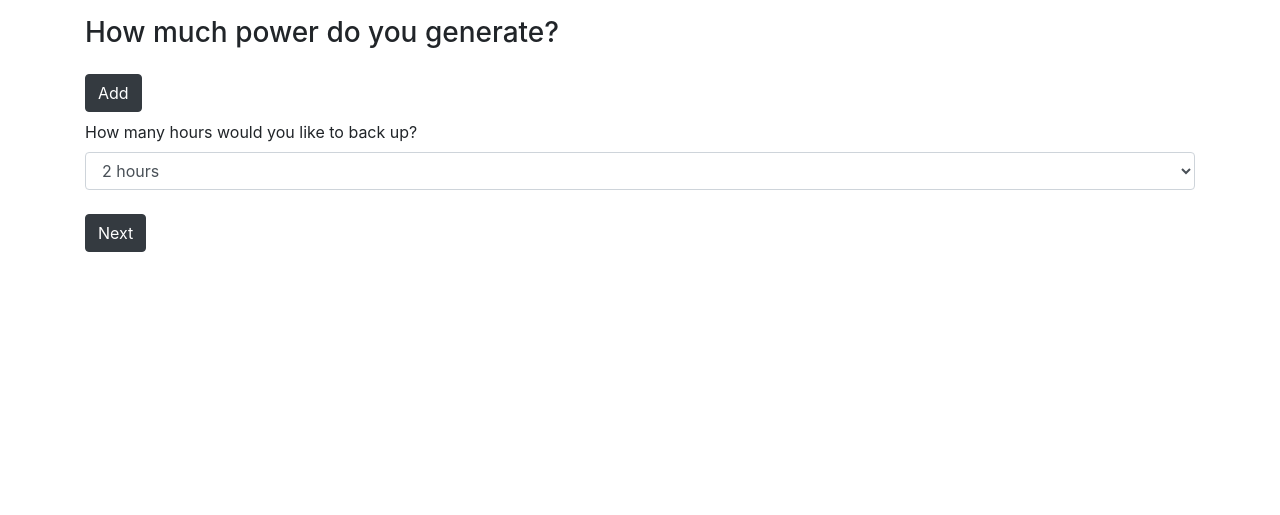
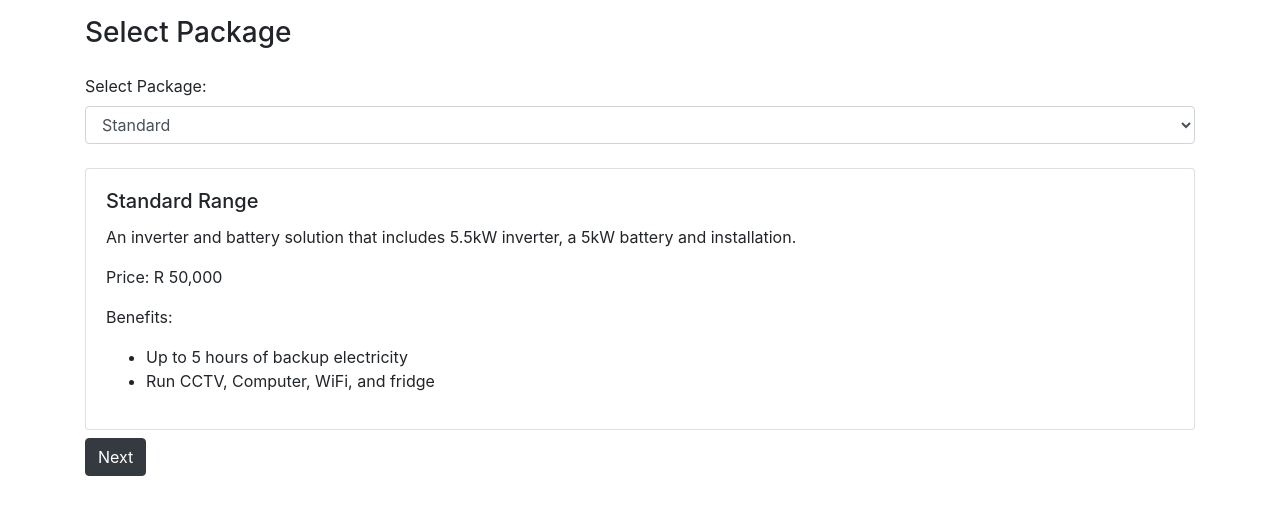
Before and after one commit to NeyoCreator/uwanja-wa-michezo, a Flask app: page /consumption in a window 1280 px wide. Shown: the part 56-571 px from the top of the page. Run offline with Flask 3, Linux system fonts and the light colour scheme; some libraries are stand-ins or nearby versions.

Commit message:
fixed consumtion page

```diff
--- a/templates/consumption.html
+++ b/templates/consumption.html
@@ -38,74 +38,38 @@
 
     <!-- Form Section -->
     <div class="container mt-3">
-        <h3 class="mb-4">How much power do you generate?</h3>
+        <h3 class="mb-4">Select Package</h3>
 
-        <!-- Input Form -->
-    <form action="{{ url_for('consumption') }}" method="post">
-        <!-- Your form fields go here -->
-        <input type="hidden" id="selectedAppliancesInput" name="selectedAppliances" value="">
-        <input type="hidden" id="totalWattInput" name="totalWatt" value="">
-
-        <button type="button" class="btn btn-dark" data-toggle="modal" data-target="#applianceModal">Add</button>
-
-        <!-- Selected Appliances -->
-        <div id="selectedAppliances" class="mt-2"></div>
-        <!-- Total Watt Display -->
-        <div id="totalWattDisplay" class="mt-2"></div>
-
-        <!-- Dropdown for Backup Hours -->
-        <div class="form-group mt-2">
-            <label for="backupHours">How many hours would you like to back up?</label>
-            <select class="form-control" id="backupHours" name="backupHours">
-                <option value="2">2 hours</option>
-                <option value="6">6 hours</option>
-                <option value="8">8 hours</option>
+        <!-- Dropdown for Package Selection -->
+        <div class="form-group">
+            <label for="packageSelection">Select Package:</label>
+            <select class="form-control" id="packageSelection" onchange="showPackageDetails()">
+                <option value="standard">Standard</option>
+                <option value="premium">Premium</option>
             </select>
         </div>
 
-        <!-- Next Button -->
-        <button type="submit" class="btn btn-dark mt-2">Next</button>
-    </form>
-
-        <!-- Appliance Modal -->
-        <div class="modal fade" id="applianceModal" tabindex="-1" role="dialog" aria-labelledby="applianceModalLabel"
-             aria-hidden="true">
-            <div class="modal-dialog" role="document">
-                <div class="modal-content">
-                    <div class="modal-header">
-                        <h5 class="modal-title" id="applianceModalLabel">Select Appliance</h5>
-                        <button type="button" class="close" data-dismiss="modal" aria-label="Close">
-                            <span aria-hidden="true">&times;</span>
-                        </button>
-                    </div>
-                    <div class="modal-body">
-                        <!-- List of Appliances -->
-                        <ul class="list-group">
-                            <li class="list-group-item" data-wattage="100">Refrigerator</li>
-                            <li class="list-group-item" data-wattage="1500">Oven</li>
-                            <li class="list-group-item" data-wattage="1000">Microwave</li>
-                            <li class="list-group-item" data-wattage="800">Stove or Cooktop</li>
-                            <li class="list-group-item" data-wattage="1200">Dishwasher</li>
-                            <li class="list-group-item" data-wattage="500">Washing Machine</li>
-                            <li class="list-group-item" data-wattage="800">Dryer</li>
-                            <li class="list-group-item" data-wattage="700">Toaster</li>
-                            <li class="list-group-item" data-wattage="900">Coffee Maker</li>
-                            <li class="list-group-item" data-wattage="400">Blender</li>
-                            <li class="list-group-item" data-wattage="1200">Kettle</li>
-                            <li class="list-group-item" data-wattage="600">Food Processor</li>
-                            <li class="list-group-item" data-wattage="300">Mixer (stand or hand)</li>
-                            <li class="list-group-item" data-wattage="700">Vacuum Cleaner</li>
-                            <li class="list-group-item" data-wattage="1200">Iron</li>
-                            <li class="list-group-item" data-wattage="1500">Hair Dryer</li>
-                            <li class="list-group-item" data-wattage="1500">Air Conditioner</li>
-                        </ul>
-                    </div>
-                    <div class="modal-footer">
-                        <button type="button" class="btn btn-secondary" data-dismiss="modal">Close</button>
-                    </div>
-                </div>
+        <!-- Package Details Card -->
+        <div class="card mt-4 w-100" id="packageDetails">
+            <div class="card-body">
+                <h5 class="card-title" id="packageTitle">Standard Range</h5>
+                <p class="card-text" id="packageDescription">An inverter and battery solution that includes 5.5kW inverter, a 5kW battery and installation.</p>
+                <p class="card-text" id="packagePrice">Price: R 50,000</p>
+                <p class="card-text" id="packageBenefits">Benefits:
+                    <ul>
+                        <li>Up to 5 hours of backup electricity</li>
+                        <li>Run CCTV, Computer, WiFi, and fridge</li>
+                    </ul>
+                </p>
             </div>
         </div>
+
+        <!-- Next Button -->
+        <form action="{{ url_for('consumption') }}" method="post">
+        <button type="submit" class="btn btn-dark mt-2">Next</button>
+        </form>
+        <br>
+        <br>
     </div>
 
     <!-- Bootstrap JS and jQuery -->
@@ -115,26 +79,25 @@
 
     <!-- Custom Script -->
     <script>
-        $(document).ready(function () {
-            $(".list-group-item").click(function () {
-                var selectedAppliance = $(this).text();
-                var wattage = parseInt($(this).data("wattage"));
-                $("#selectedAppliances").append('<span class="badge badge-dark mr-2">' + selectedAppliance + '</span>');
+        function showPackageDetails() {
+            var selectedPackage = document.getElementById("packageSelection").value;
+            var packageTitle = document.getElementById("packageTitle");
+            var packageDescription = document.getElementById("packageDescription");
+            var packagePrice = document.getElementById("packagePrice");
+            var packageBenefits = document.getElementById("packageBenefits");
 
-                // Calculate and display total wattage
-                var totalWattage = 0;
-                $("#selectedAppliances .badge").each(function () {
-                    totalWattage += wattage;
-                });
-                $("#totalWattDisplay").text("Total Watt: " + totalWattage + " W");
-
-                // Update hidden input fields
-                $("#selectedAppliancesInput").val($("#selectedAppliances").text());
-                $("#totalWattInput").val(totalWattage);
-
-                $("#applianceModal").modal("hide");
-            });
-        });
+            if (selectedPackage === "standard") {
+                packageTitle.textContent = "Standard Range";
+                packageDescription.textContent = "An inverter and battery solution that includes 5.5kW inverter, a 5kW battery and installation.";
+                packagePrice.textContent = "Price: R 50,000";
+                packageBenefits.innerHTML = "Benefits: <ul><li>Up to 5 hours of backup electricity</li><li>Run CCTV, Computer, WiFi, and fridge</li></ul>";
+            } else if (selectedPackage === "premium") {
+                packageTitle.textContent = "Premium Range";
+                packageDescription.textContent = "A solar-power-and-battery solution that includes solar panels with 3kWp generation capacity, a 5.5 kW inverter and 10-year warranty.";
+                packagePrice.textContent = "Price: R 75,000";
+                packageBenefits.innerHTML = "Benefits: <ul><li>Solar panels with 3kWp generation capacity</li><li>5.5 kW inverter and 10-year warranty</li></ul>";
+            }
+        }
     </script>
 
 </body>
```
